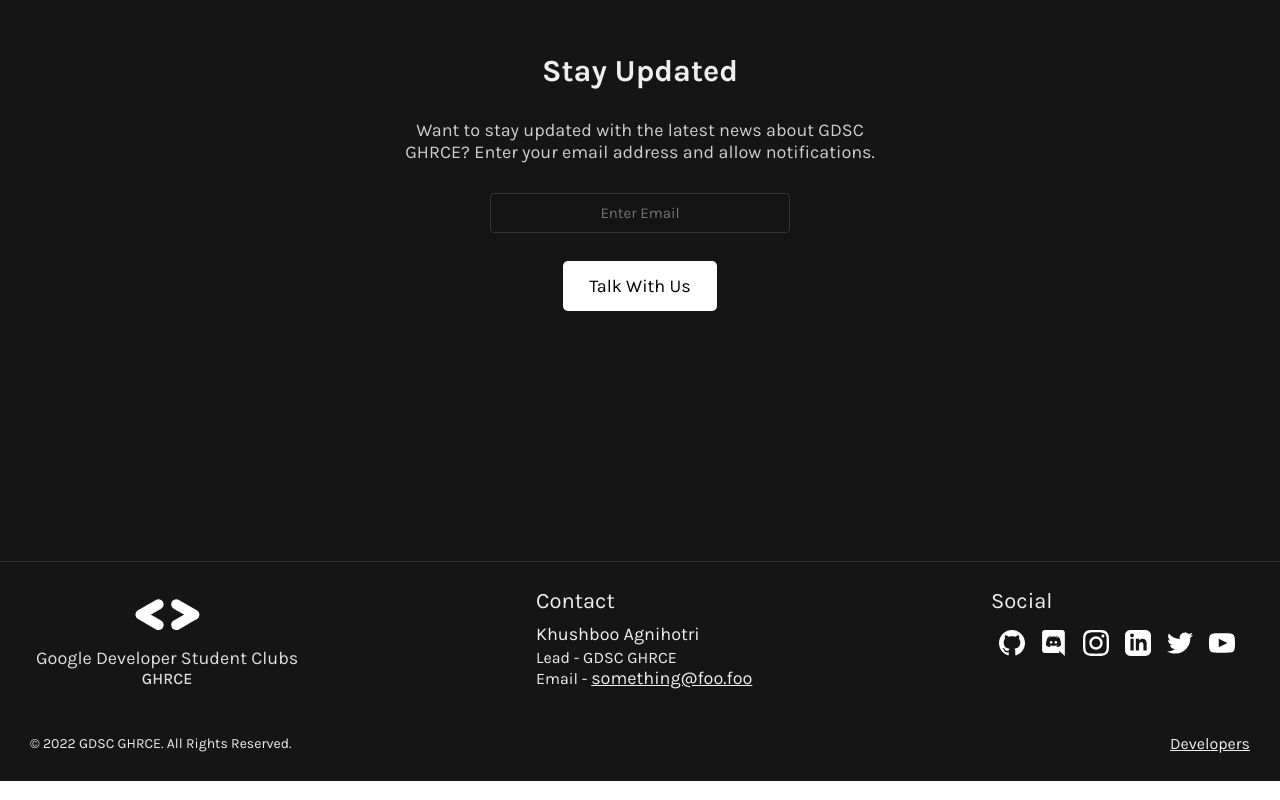
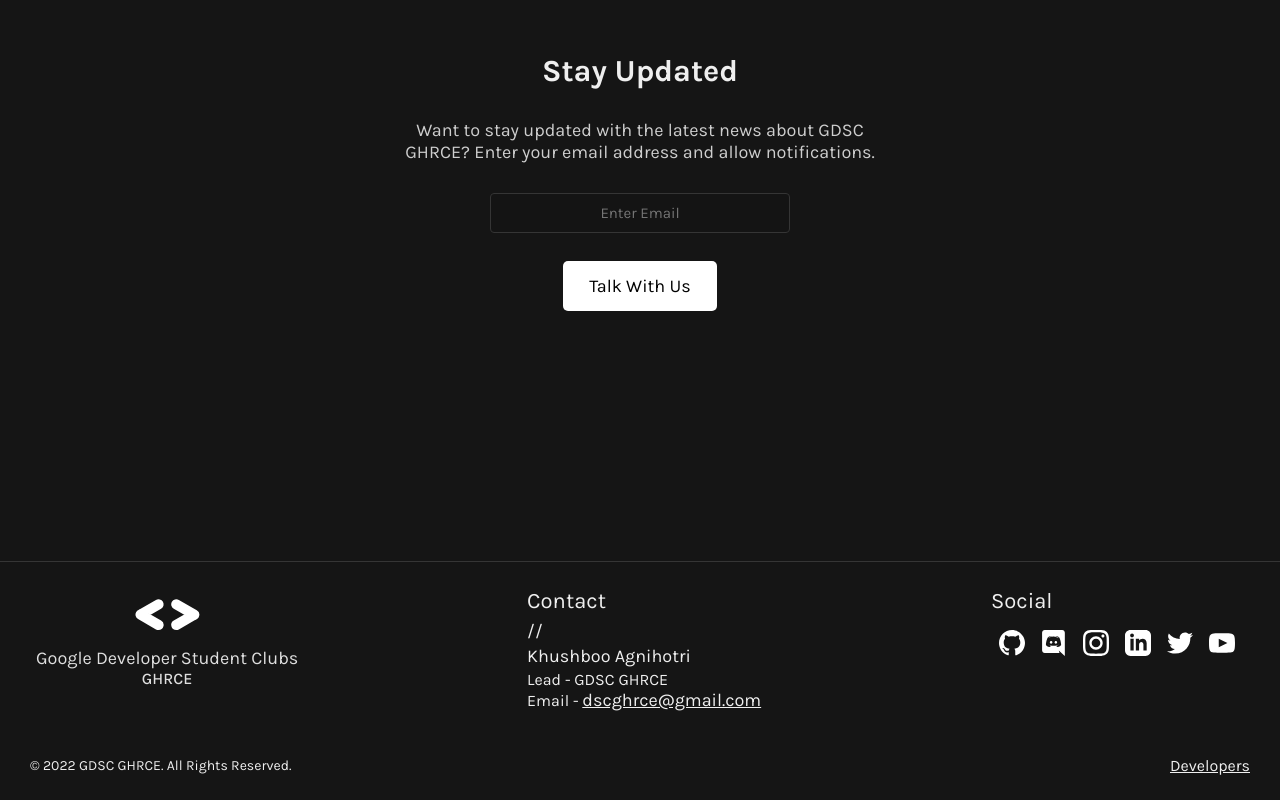
Before and after one commit to sobhanbera/dsc, a Next.js app: page / in a window 1280 px wide. Shown: the part 2724-3524 px from the top of the page. Built offline with nearby package versions, Linux system fonts and the light colour scheme; no server answers.

Commit message:
footer contact data updated

```diff
--- a/components/Footer/index.js
+++ b/components/Footer/index.js
@@ -28,10 +28,10 @@ export default function Footer({triggerSecret}) {
 
                     <div className={`${styles.contactArea} ${styles.container}`}>
                         <span>Contact</span>
-                        <span>{CONTACT_AREA_NAME}</span>
+// <span>{CONTACT_AREA_NAME}</span>
                         <span>{CONTACT_AREA_POSTITION}</span>
                         <span>
-                            {CONTACT_AREA_PROVIDED} - <a href={CONTACT_AREA_LINK}>something@foo.foo</a>
+                            {CONTACT_AREA_PROVIDED} - <a href={CONTACT_AREA_LINK}>dscghrce@gmail.com</a>
                         </span>
                     </div>
 
--- a/constants/index.js
+++ b/constants/index.js
@@ -1,7 +1,7 @@
 /**
- * this file contains all the contant variables
- * which will be required througout the website
- */
+* this file contains all the contant variables
+* which will be required througout the website
+*/
 
 import {randomElementOfArray} from '../utils'
 
@@ -13,7 +13,7 @@ export const GOOGLE_COLORS = {
 }
 export const RANDOM_GOOGLE_COLOR = randomElementOfArray(Object.values(['red', 'blue', 'green', 'yellow']))
 
-export const CONTACT_AREA_LINK = 'mailto:sobhanbera258@gmail.com'
+export const CONTACT_AREA_LINK = 'mailto:dscghrce@gmail.com'
 export const CONTACT_AREA_NAME = 'Khushboo Agnihotri'
 export const CONTACT_AREA_POSTITION = 'Lead - GDSC GHRCE'
 export const CONTACT_AREA_PROVIDED = 'Email'
```
